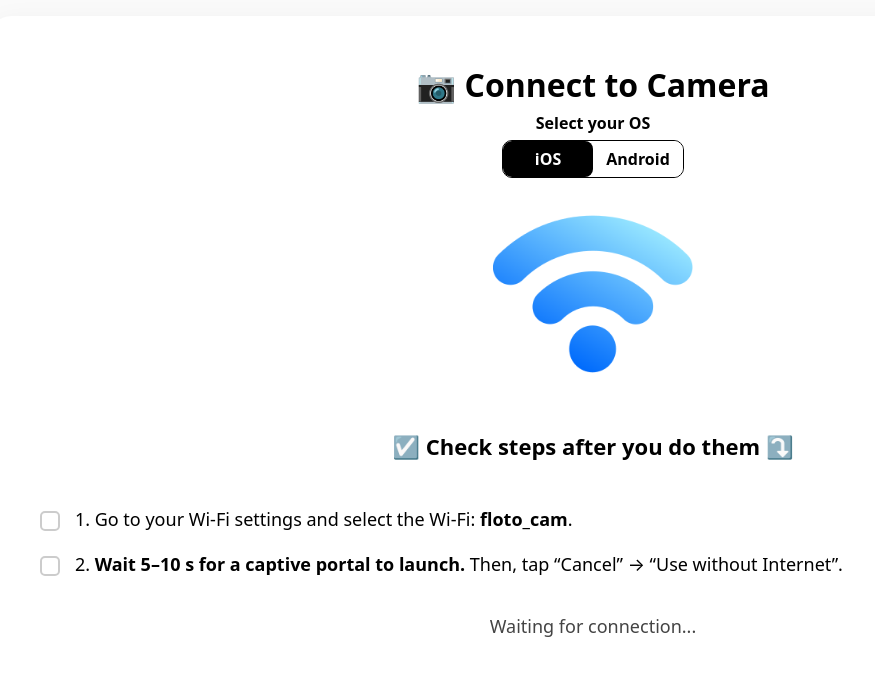
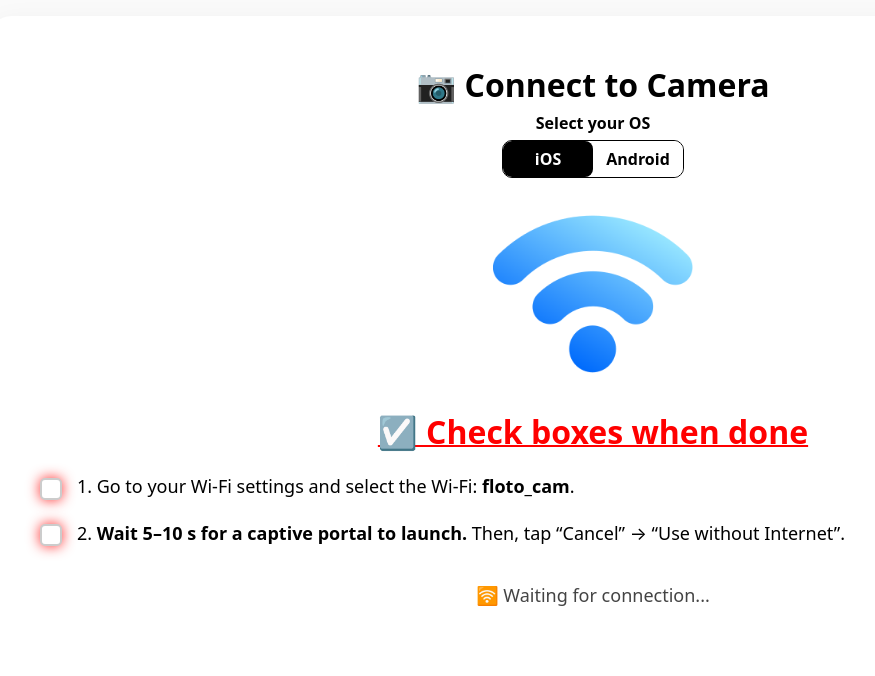
Before and after one commit to WB99/floto-public, a React (Vite) app: page / in a window 1280 px wide. Shown: the top 676 px of the page, without its empty margins (47-922 px from the left). Built offline with nearby package versions, Linux system fonts and the light colour scheme; no server answers.

Commit message:
added glowing checkboxes

```diff
--- a/src/screens/Connect.jsx
+++ b/src/screens/Connect.jsx
@@ -3,7 +3,7 @@ import { useEffect, useState } from "react";
 
 export default function Connect() {
     const [isConnected, setIsConnected] = useState(false);
-  const [status, setStatus] = useState("Waiting for connection...");
+    const [status, setStatus] = useState("🛜 Waiting for connection...");
     const [checks, setChecks] = useState({ wifi: false, portal: false });
     const [isOnline, setIsOnline] = useState(true);
     const [platform, setPlatform] = useState("ios");
@@ -43,13 +43,13 @@ export default function Connect() {
         const allChecked = checks.wifi && checks.portal;
 
         if (platform === "android" && checks.wifi && !checks.portal) {
-      setStatus("Connecting...");
+            setStatus("🛜 Waiting for connection...");
             const hintTimer = setTimeout(() => {
                 setStatus(
                     "💡 Didn't see anything for step 2? Turn off Do Not Disturb mode & look out for notifications."
                 );
                 const revertTimer = setTimeout(() => {
-          setStatus("Connecting...");
+                    setStatus("🛜 Waiting for connection...");
                 }, 5000);
                 return () => clearTimeout(revertTimer);
             }, 3000);
@@ -58,14 +58,14 @@ export default function Connect() {
 
         if (!allChecked) {
             setIsConnected(false);
-      setStatus("Waiting for connection...");
+            setStatus("🛜 Waiting for connection...");
             return;
         }
 
         if (allChecked && !isOnline) {
             setTimeout(() => {
                 setIsConnected(true);
-        setStatus("Connected! ✅");
+                setStatus("✅ Connected!");
             }, 1000);
         } else if (allChecked && isOnline) {
             setTimeout(() => {
@@ -75,7 +75,7 @@ export default function Connect() {
                 setIsConnected(false);
                 setTimeout(() => {
                     setChecks({ wifi: false, portal: false });
-          setStatus("Waiting for connection...");
+                    setStatus("🛜 Waiting for connection...");
                 }, 5000);
             }, 1000);
         }
@@ -88,12 +88,12 @@ export default function Connect() {
     function renderInstructions() {
         const StepsBlock = (
             <>
-        <h3 style={styles.h3}>☑️ Check steps after you do them ⤵️</h3>
+                <h2 style={styles.cta}>☑️ Check boxes when done</h2>
                 <ul style={styles.list}>
                     <li style={styles.item}>
                         <label style={styles.label}>
                             <input
-                type="checkbox"
+                                type='checkbox'
                                 checked={checks.wifi}
                                 onChange={() => toggle("wifi")}
                                 style={styles.checkbox}
@@ -105,22 +105,28 @@ export default function Connect() {
                     <li style={styles.item}>
                         <label style={styles.label}>
                             <input
-                type="checkbox"
+                                type='checkbox'
                                 checked={checks.portal}
                                 onChange={() => toggle("portal")}
                                 style={styles.checkbox}
                             />{" "}
                             {platform === "ios" ? (
                                 <>
-                  2. <b>Wait 5–10 s for a captive portal to launch.</b> Then,
-                  tap “Cancel” → “Use without Internet”.
+                                    2.{" "}
+                                    <b>
+                                        Wait 5–10 s for a captive portal to
+                                        launch.
+                                    </b>{" "}
+                                    Then, tap “Cancel” → “Use without Internet”.
                                 </>
                             ) : (
                                 <>
-                  2. When you see a <b>pop-up or notification</b> like{" "}
+                                    2. When you see a{" "}
+                                    <b>pop-up or notification</b> like{" "}
                                     <b>"Internet may not be available"</b> or{" "}
                                     <b>"Limited connectivity"</b>, tap{" "}
-                  <b>"Always connect"</b> or <b>"Connect anyway"</b>.
+                                    <b>"Always connect"</b> or{" "}
+                                    <b>"Connect anyway"</b>.
                                 </>
                             )}
                         </label>
@@ -136,7 +142,7 @@ export default function Connect() {
             <div style={styles.ctaColumn}>
                 <p style={styles.statusConnected}>{status}</p>
                 <button
-          id="launchBtn"
+                    id='launchBtn'
                     onClick={() => window.open("http://floto.cam", "_blank")}
                     style={styles.btn}
                 >
@@ -149,8 +155,8 @@ export default function Connect() {
             <>
                 <div style={styles.imgBox}>
                     <img
-            src="/assets/wifi-icon.png"
-            alt="Wi-Fi Icon"
+                        src='/assets/wifi-icon.png'
+                        alt='Wi-Fi Icon'
                         style={styles.singleImg}
                     />
                 </div>
@@ -171,14 +177,18 @@ export default function Connect() {
                     <div style={styles.segmentedWrapper}>
                         <div style={styles.segmented}>
                             <button
-                className={`seg-btn ${platform === "ios" ? "active" : ""}`}
+                                className={`seg-btn ${
+                                    platform === "ios" ? "active" : ""
+                                }`}
                                 onClick={() => setPlatform("ios")}
                                 style={styles.segment}
                             >
                                 iOS
                             </button>
                             <button
-                className={`seg-btn ${platform === "android" ? "active" : ""}`}
+                                className={`seg-btn ${
+                                    platform === "android" ? "active" : ""
+                                }`}
                                 onClick={() => setPlatform("android")}
                                 style={styles.segment}
                             >
@@ -231,6 +241,18 @@ const styles = {
         fontSize: "clamp(24px, 5vw, 32px)",
         margin: 0,
         textAlign: "center",
+        fontWeight: 800,
+    },
+    cta: {
+        fontSize: "clamp(24px, 5vw, 32px)",
+        whiteSpace: "nowrap",
+        margin: 0,
+        textAlign: "center",
+        fontWeight: 800,
+        color: "red",
+        textDecoration: "underline",
+        textDecorationColor: "red",
+        textDecorationThickness: "2px",
     },
     subtext: {
         fontSize: "clamp(14px, 3.2vw, 16px)",
@@ -285,12 +307,6 @@ const styles = {
         textAlign: "left",
         marginTop: "1vh",
     },
-  h3: {
-    fontSize: "clamp(18px, 4vw, 22px)",
-    fontWeight: 800,
-    marginBottom: "2vw",
-    textAlign: "center",
-  },
     list: { listStyle: "none", padding: 0, margin: 0 },
     item: { margin: "2vh 0" },
     label: {
@@ -302,8 +318,8 @@ const styles = {
         appearance: "none",
         WebkitAppearance: "none",
         MozAppearance: "none",
-    width: 20,
-    height: 20,
+        width: 22,
+        height: 22,
         border: "2px solid #ccc",
         borderRadius: 5,
         background: "#fff",
@@ -311,6 +327,9 @@ const styles = {
         verticalAlign: "middle",
         position: "relative",
         marginRight: 10,
+        boxShadow: "0 0 8px rgba(255,0,0,0.5)",
+        animation: "blink-red 1.2s infinite",
+        transition: "all 0.25s ease",
     },
     statusBox: {
         minHeight: 30,
@@ -355,11 +374,43 @@ const styleTag = document.createElement("style");
 styleTag.innerHTML = `
 .seg-btn.active { background:#000 !important; color:#fff !important; }
 #launchBtn, #launchBtn * { color:#fff !important; }
+
+@keyframes blink-red {
+  0% { box-shadow: 0 0 4px rgba(255,0,0,0.5); }
+  50% { box-shadow: 0 0 14px rgba(255,0,0,0.9); }
+  100% { box-shadow: 0 0 4px rgba(255,0,0,0.5); }
+}
+
+@keyframes glow-green {
+  0% { box-shadow: 0 0 5px rgba(0,255,0,0.4); }
+  50% { box-shadow: 0 0 14px rgba(0,255,0,0.9); }
+  100% { box-shadow: 0 0 5px rgba(0,255,0,0.4); }
+}
+
 input[type="checkbox"][style]::after {
-  content:""; position:absolute; top:2px; left:6px; width:6px; height:11px;
-  border:solid #000; border-width:0 3px 3px 0; transform:rotate(45deg); opacity:0;
+  content:"";
+  position:absolute;
+  top:2px;
+  left:6px;
+  width:6px;
+  height:11px;
+  border:solid #000;
+  border-width:0 3px 3px 0;
+  transform:rotate(45deg);
+  opacity:0;
 }
-input[type="checkbox"][style]:checked::after { opacity:1; }
+
+/* When checked */
+input[type="checkbox"][style]:checked {
+  border-color: #0f0 !important;
+  animation: glow-green 1.5s infinite !important;
+  box-shadow: 0 0 10px rgba(0,255,0,0.7) !important;
+}
+
+input[type="checkbox"][style]:checked::after {
+  opacity:1;
+}
+
 html,body { background:#fafafa; margin:0; padding:0; overflow:auto; }
 `;
 document.head.appendChild(styleTag);
```
Lines whose indentation alone changed are shown as unchanged.
